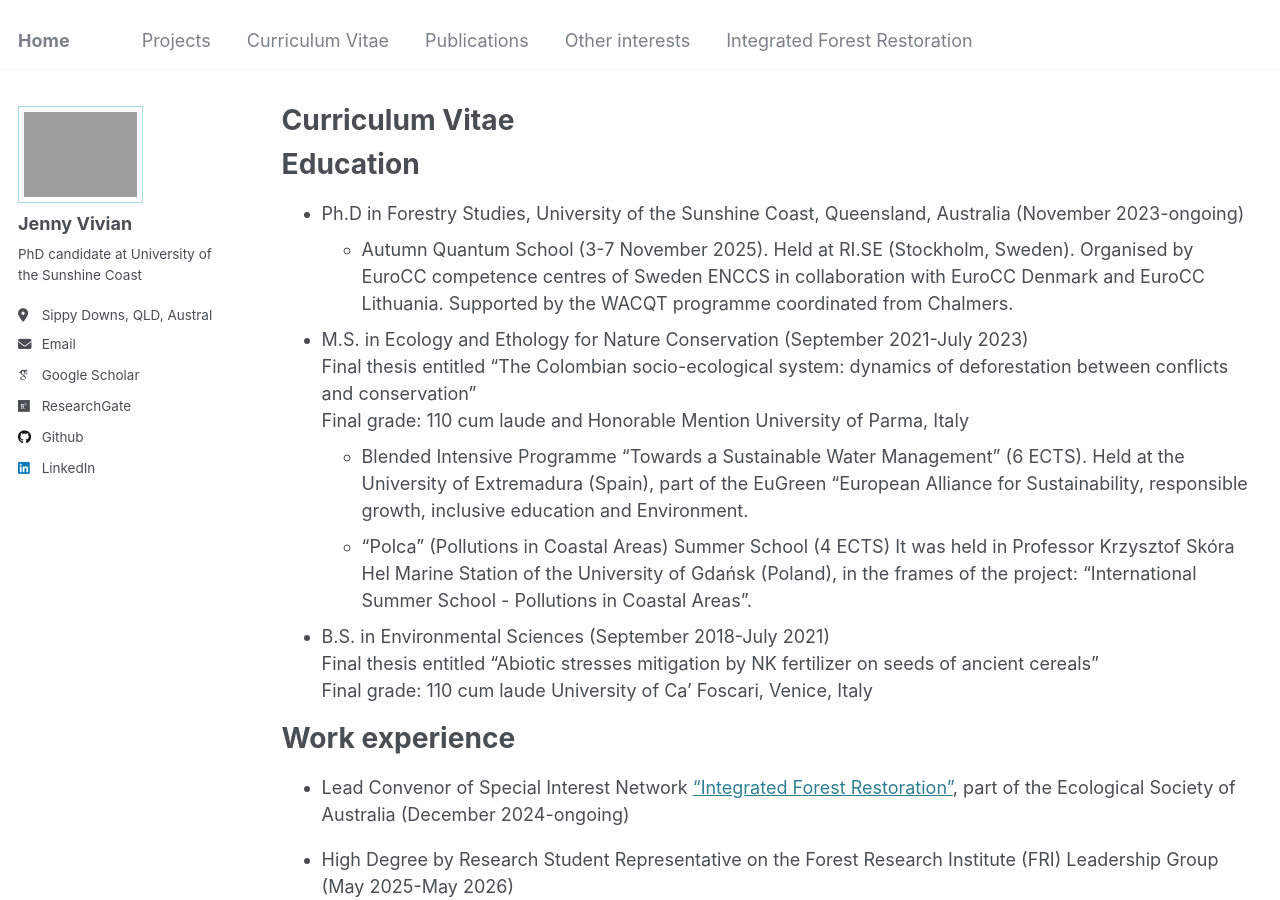
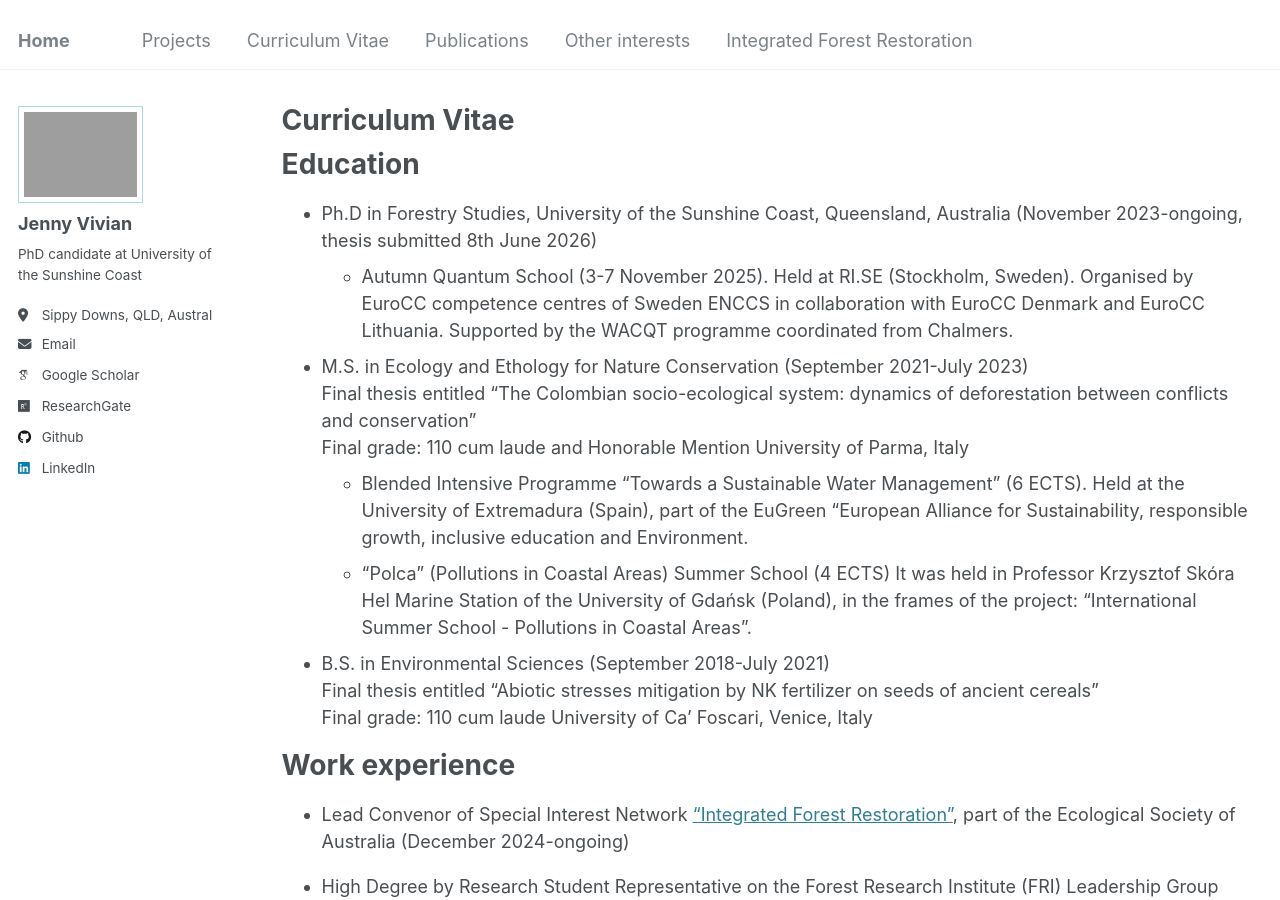
Before and after one commit to JennyVivian99/JennyVivian99.github.io, a Jekyll site: the page built from _pages/cv.md, in a window 1280 px wide and 900 px high. Built offline with Jekyll 4.4.1, drawn with Linux system fonts in a browser that asks for light colours; some web fonts are replaced.

Commit message:
Update cv.md

```diff
--- a/_pages/cv.md
+++ b/_pages/cv.md
@@ -11,7 +11,7 @@ redirect_from:
 
 Education
 ======
-* Ph.D in Forestry Studies, University of the Sunshine Coast, Queensland, Australia (November 2023-ongoing)
+* Ph.D in Forestry Studies, University of the Sunshine Coast, Queensland, Australia (November 2023-ongoing, thesis submitted 8th June 2026)
   * Autumn Quantum School (3-7 November 2025). Held at RI.SE (Stockholm, Sweden). Organised by EuroCC competence centres of Sweden ENCCS in collaboration with EuroCC            Denmark and EuroCC Lithuania. Supported by the WACQT programme coordinated from Chalmers.
 
 * M.S. in Ecology and Ethology for Nature Conservation (September 2021-July 2023)
```
